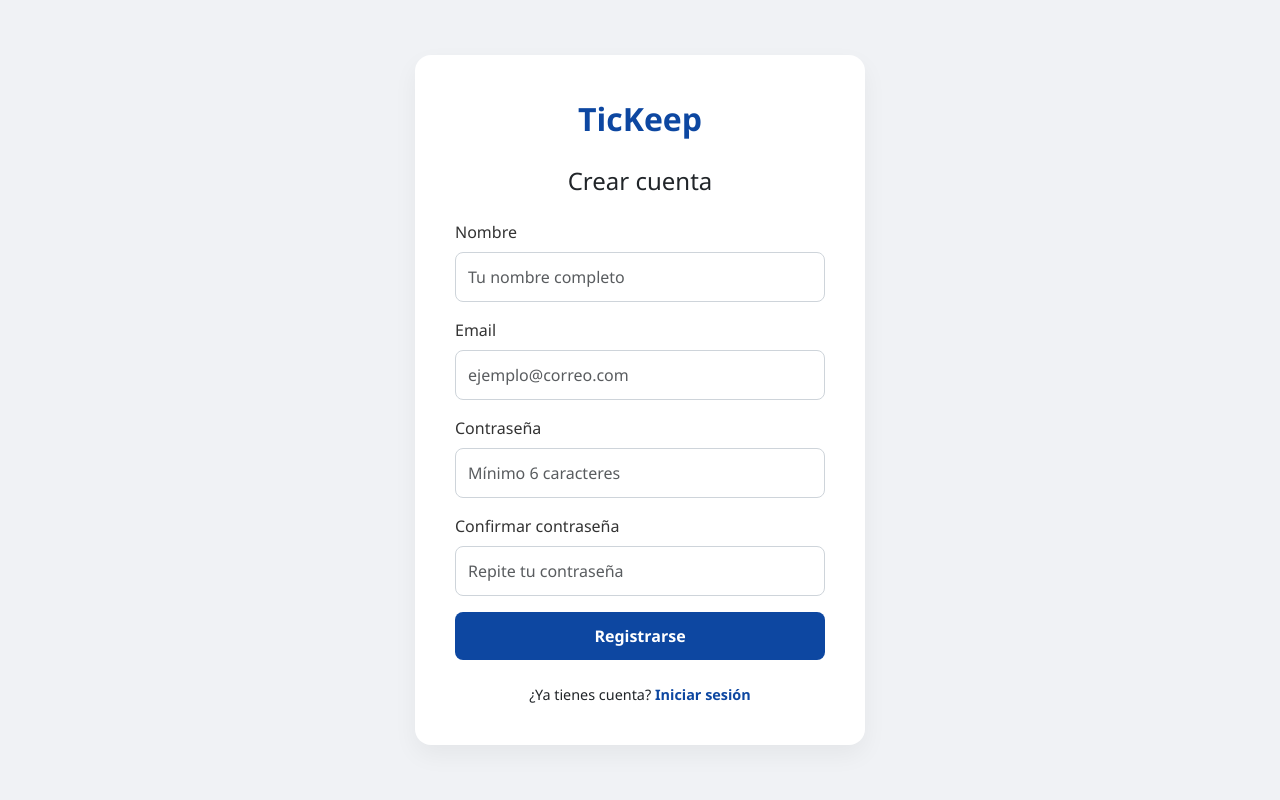
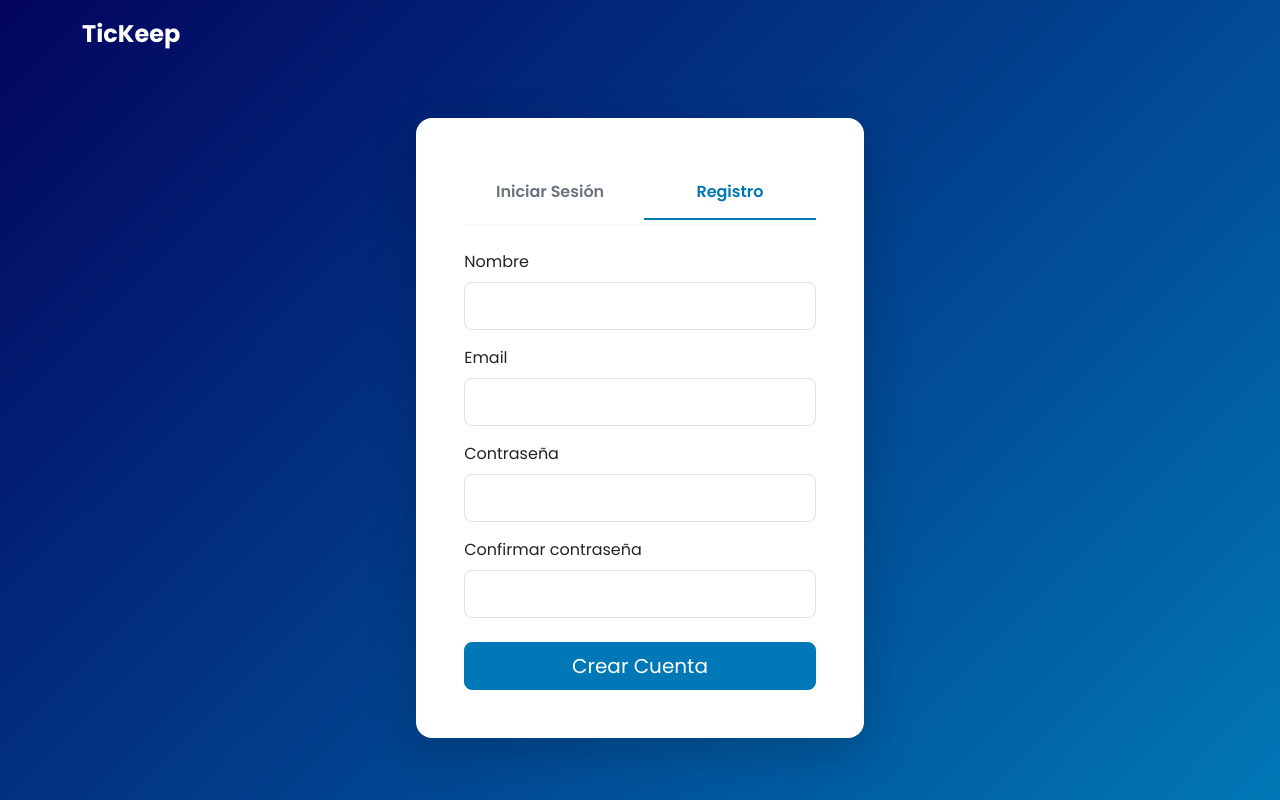
Before and after one commit to Rober-06/TicKeep, a PHP site: page /registro.php in a window 1280 px wide. Run offline with PHP 8.4, Linux system fonts and the light colour scheme; a stand-in replaces the project's code that opens the database connection.

Commit message:
Registro e inicio

```diff
--- /dev/null
+++ b/assets/css/auth.css
@@ -0,0 +1,76 @@
+:root{
+  --tk-dark:#03045e;
+  --tk-mid-1:#023e8a;
+  --tk-mid-2:#0077b6;
+  --tk-gray:#f8f9fa;
+  --tk-white:#fff;
+}
+
+body{
+  font-family:"Poppins", system-ui, -apple-system, Segoe UI, Roboto, Arial, sans-serif;
+  min-height:100vh;
+  background: linear-gradient(135deg, var(--tk-dark), var(--tk-mid-2));
+}
+
+.tk-header{
+  position:fixed;
+  inset:0 0 auto 0;
+  z-index:10;
+}
+
+.tk-logo{
+  color:var(--tk-white);
+  font-weight:700;
+  font-size:1.5rem;
+  text-decoration:none;
+}
+
+.tk-auth{
+  min-height:100vh;
+  padding-top:88px;
+  padding-bottom:32px;
+}
+
+.tk-card{
+  border-radius:16px;
+}
+
+/* Tabs arriba (links) */
+.tk-tabs{
+  display:flex;
+  gap:.5rem;
+  border-bottom:2px solid var(--tk-gray);
+  padding-bottom:.25rem;
+}
+
+.tk-tab{
+  flex:1;
+  text-align:center;
+  padding:.9rem 1rem;
+  font-weight:600;
+  color:#6c757d;
+  text-decoration:none;
+  border-bottom:2px solid transparent;
+  transition:.2s ease;
+}
+
+.tk-tab:hover{
+  color:var(--tk-mid-1);
+}
+
+.tk-tab.is-active{
+  color:var(--tk-mid-2);
+  border-bottom-color:var(--tk-mid-2);
+}
+
+/* Botón */
+.btn-primary{
+  background-color:var(--tk-mid-2);
+  border-color:var(--tk-mid-2);
+}
+
+.btn-primary:hover,
+.btn-primary:focus{
+  background-color:var(--tk-mid-1);
+  border-color:var(--tk-mid-1);
+}
--- a/assets/css/style.css
+++ /dev/null
@@ -1,85 +0,0 @@
-/* assets/css/style.css */
-
-:root {
-    /* Color azul corporativo de TicKeep extraído del logo */
-    --primary-color: #0d47a1;
-    --primary-hover: #063175;
-    --bg-color: #f0f2f5;
-    --text-color: #333;
-}
-
-body {
-    background-color: var(--bg-color);
-    font-family: 'Segoe UI', Tahoma, Geneva, Verdana, sans-serif;
-    height: 100vh;
-    display: flex;
-    align-items: center;
-    justify-content: center;
-    margin: 0;
-}
-
-.auth-card {
-    background: white;
-    padding: 2.5rem;
-    border-radius: 1rem; /* Bordes redondeados como en Figma */
-    box-shadow: 0 10px 25px rgba(0,0,0,0.05);
-    width: 100%;
-    max-width: 450px;
-}
-
-.brand-title {
-    color: var(--primary-color);
-    font-weight: bold;
-    text-align: center;
-    margin-bottom: 1.5rem;
-    font-size: 2rem;
-}
-
-.form-label {
-    font-weight: 500;
-    color: var(--text-color);
-    margin-bottom: 0.5rem;
-}
-
-.form-control {
-    border-radius: 0.5rem;
-    padding: 0.75rem;
-    border: 1px solid #ced4da;
-    margin-bottom: 1rem;
-}
-
-.form-control:focus {
-    border-color: var(--primary-color);
-    box-shadow: 0 0 0 0.25rem rgba(13, 71, 161, 0.25);
-}
-
-.btn-tickeep {
-    background-color: var(--primary-color);
-    color: white;
-    border: none;
-    padding: 0.75rem;
-    border-radius: 0.5rem;
-    font-weight: 600;
-    width: 100%;
-    transition: background-color 0.3s;
-}
-
-.btn-tickeep:hover {
-    background-color: var(--primary-hover);
-}
-
-.auth-links {
-    text-align: center;
-    margin-top: 1.5rem;
-    font-size: 0.9rem;
-}
-
-.auth-links a {
-    color: var(--primary-color);
-    text-decoration: none;
-    font-weight: 600;
-}
-
-.auth-links a:hover {
-    text-decoration: underline;
-}
--- /dev/null
+++ b/partials/auth_tabs.php
@@ -0,0 +1,21 @@
+<?php
+// partials/auth_tabs.php
+// $activeTab debe ser: 'login' o 'register'
+?>
+<nav class="tk-tabs mb-4" aria-label="Acceso">
+  <a
+    class="tk-tab <?= ($activeTab ?? '') === 'login' ? 'is-active' : '' ?>"
+    href="login.php"
+    aria-current="<?= ($activeTab ?? '') === 'login' ? 'page' : 'false' ?>"
+  >
+    Iniciar Sesión
+  </a>
+
+  <a
+    class="tk-tab <?= ($activeTab ?? '') === 'register' ? 'is-active' : '' ?>"
+    href="registro.php"
+    aria-current="<?= ($activeTab ?? '') === 'register' ? 'page' : 'false' ?>"
+  >
+    Registro
+  </a>
+</nav>
--- /dev/null
+++ b/partials/footer_auth.php
@@ -0,0 +1,13 @@
+<?php
+// partials/footer_auth.php
+?>
+          </div>
+        </section>
+      </div>
+    </div>
+  </div>
+</main>
+
+<script src="https://cdn.jsdelivr.net/npm/bootstrap@5.3.3/dist/js/bootstrap.bundle.min.js"></script>
+</body>
+</html>
--- /dev/null
+++ b/partials/header_auth.php
@@ -0,0 +1,31 @@
+<?php
+// partials/header_auth.php
+?>
+<!doctype html>
+<html lang="es">
+<head>
+  <meta charset="utf-8" />
+  <meta name="viewport" content="width=device-width, initial-scale=1" />
+  <title><?= isset($pageTitle) ? htmlspecialchars($pageTitle) : 'TicKeep'; ?></title>
+
+  <link rel="preconnect" href="https://fonts.googleapis.com" />
+  <link rel="preconnect" href="https://fonts.gstatic.com" crossorigin />
+  <link href="https://fonts.googleapis.com/css2?family=Poppins:wght@300;400;600;700&display=swap" rel="stylesheet" />
+
+  <link href="https://cdn.jsdelivr.net/npm/bootstrap@5.3.3/dist/css/bootstrap.min.css" rel="stylesheet" />
+  <link rel="stylesheet" href="assets/css/auth.css" />
+</head>
+
+<body>
+<header class="tk-header py-3">
+  <div class="container">
+    <a class="tk-logo" href="index.php">TicKeep</a>
+  </div>
+</header>
+
+<main class="tk-auth d-flex align-items-center">
+  <div class="container px-3">
+    <div class="row justify-content-center">
+      <div class="col-12 col-md-10 col-lg-6 col-xl-5">
+        <section class="card tk-card shadow-lg border-0">
+          <div class="card-body p-4 p-sm-5">
--- a/registro.php
+++ b/registro.php
@@ -1,25 +1,22 @@
 <?php
-// registro.php
 require 'config/db.php';
 
 $mensaje = "";
 $tipo_alerta = "";
 
-if ($_SERVER["REQUEST_METHOD"] == "POST") {
-    $nombre = trim($_POST['nombre']);
-    $email = trim($_POST['email']);
-    $password = $_POST['password'];
-    $confirm_password = $_POST['confirm_password'];
+if ($_SERVER["REQUEST_METHOD"] === "POST") {
+  $nombre = trim($_POST['nombre'] ?? '');
+  $email = trim($_POST['email'] ?? '');
+  $password = $_POST['password'] ?? '';
+  $confirm_password = $_POST['confirm_password'] ?? '';
 
-    // Validaciones básicas
-    if (empty($nombre) || empty($email) || empty($password)) {
+  if ($nombre === '' || $email === '' || $password === '' || $confirm_password === '') {
     $mensaje = "Por favor, rellena todos los campos.";
     $tipo_alerta = "danger";
   } elseif ($password !== $confirm_password) {
     $mensaje = "Las contraseñas no coinciden.";
     $tipo_alerta = "danger";
   } else {
-        // Verificar duplicados
     $stmt = $pdo->prepare("SELECT id_usuario FROM usuarios WHERE email = :email");
     $stmt->execute([':email' => $email]);
 
@@ -27,87 +24,75 @@ if ($_SERVER["REQUEST_METHOD"] == "POST") {
       $mensaje = "Ese correo ya está registrado.";
       $tipo_alerta = "warning";
     } else {
-            // Cifrado de contraseña (Seguridad)
       $password_hash = password_hash($password, PASSWORD_BCRYPT);
 
       try {
-                $pdo->beginTransaction(); // Iniciamos transacción para asegurar integridad
+        $pdo->beginTransaction();
 
-                // 1. Crear Usuario
         $sql = "INSERT INTO usuarios (nombre, email, password) VALUES (:nombre, :email, :pass)";
         $stmt = $pdo->prepare($sql);
-                $stmt->execute([':nombre' => $nombre, ':email' => $email, ':pass' => $password_hash]);
+        $stmt->execute([
+          ':nombre' => $nombre,
+          ':email' => $email,
+          ':pass' => $password_hash
+        ]);
 
         $id_nuevo_usuario = $pdo->lastInsertId();
 
-                // 2. Crear Configuración por defecto (Relación 1:1)
         $sqlConfig = "INSERT INTO opciones_configuracion (id_usuario) VALUES (:id)";
         $stmtConfig = $pdo->prepare($sqlConfig);
         $stmtConfig->execute([':id' => $id_nuevo_usuario]);
 
-                $pdo->commit(); // Guardamos todo
+        $pdo->commit();
 
         $mensaje = "¡Cuenta creada con éxito! Redirigiendo...";
         $tipo_alerta = "success";
-                header("refresh:2;url=login.php"); // Redirección automática
-
+        header("refresh:2;url=login.php");
       } catch (PDOException $e) {
-                $pdo->rollBack(); // Si falla algo, deshacemos cambios
-                $mensaje = "Error en el sistema: " . $e->getMessage();
+        $pdo->rollBack();
+        $mensaje = "Error en el sistema.";
         $tipo_alerta = "danger";
       }
     }
   }
 }
+
+$pageTitle = "TicKeep | Registro";
+$activeTab = "register";
+require 'partials/header_auth.php';
+require 'partials/auth_tabs.php';
 ?>
 
-<!DOCTYPE html>
-<html lang="es">
-<head>
-    <meta charset="UTF-8">
-    <meta name="viewport" content="width=device-width, initial-scale=1.0">
-    <title>Registro - TicKeep</title>
-    <link href="https://cdn.jsdelivr.net/npm/bootstrap@5.3.0/dist/css/bootstrap.min.css" rel="stylesheet">
-    <link rel="stylesheet" href="assets/css/style.css">
-</head>
-<body>
-
-<div class="auth-card">
-    <div class="brand-title">TicKeep</div>
-    <h4 class="text-center mb-4">Crear cuenta</h4>
-
-    <?php if(!empty($mensaje)): ?>
-        <div class="alert alert-<?= $tipo_alerta; ?> text-center"><?= $mensaje; ?></div>
+<?php if ($mensaje !== ""): ?>
+  <div class="alert alert-<?= htmlspecialchars($tipo_alerta); ?> text-center" role="alert">
+    <?= htmlspecialchars($mensaje); ?>
+  </div>
 <?php endif; ?>
 
-    <form method="POST" action="registro.php">
+<form method="POST" novalidate>
   <div class="mb-3">
     <label for="nombre" class="form-label">Nombre</label>
-            <input type="text" class="form-control" name="nombre" placeholder="Tu nombre completo" required>
+    <input type="text" class="form-control form-control-lg" id="nombre" name="nombre" value="<?= htmlspecialchars($_POST['nombre'] ?? '') ?>" required />
   </div>
 
   <div class="mb-3">
     <label for="email" class="form-label">Email</label>
-            <input type="email" class="form-control" name="email" placeholder="ejemplo@correo.com" required>
+    <input type="email" class="form-control form-control-lg" id="email" name="email" value="<?= htmlspecialchars($_POST['email'] ?? '') ?>" required />
   </div>
 
   <div class="mb-3">
     <label for="password" class="form-label">Contraseña</label>
-            <input type="password" class="form-control" name="password" placeholder="Mínimo 6 caracteres" required>
+    <input type="password" class="form-control form-control-lg" id="password" name="password" required />
   </div>
 
-        <div class="mb-3">
+  <div class="mb-4">
     <label for="confirm_password" class="form-label">Confirmar contraseña</label>
-            <input type="password" class="form-control" name="confirm_password" placeholder="Repite tu contraseña" required>
+    <input type="password" class="form-control form-control-lg" id="confirm_password" name="confirm_password" required />
   </div>
 
-        <button type="submit" class="btn btn-tickeep">Registrarse</button>
+  <button type="submit" class="btn btn-primary btn-lg w-100">
+    Crear Cuenta
+  </button>
 </form>
 
-    <div class="auth-links">
-        ¿Ya tienes cuenta? <a href="login.php">Iniciar sesión</a>
-    </div>
-</div>
-
-</body>
-</html>
+<?php require 'partials/footer_auth.php'; ?>
```
Also changed, not shown: login.php (+30 -48 lines). Lines whose indentation alone changed are shown as unchanged.
